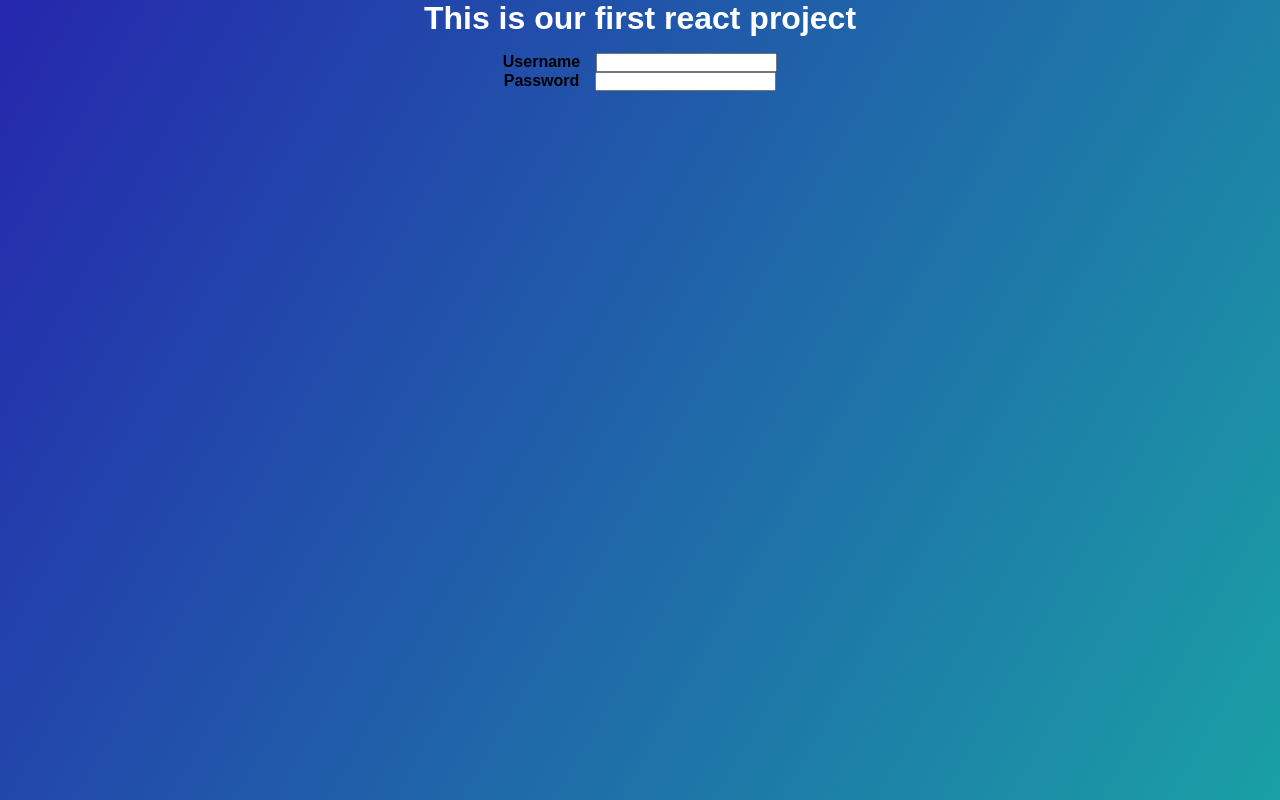
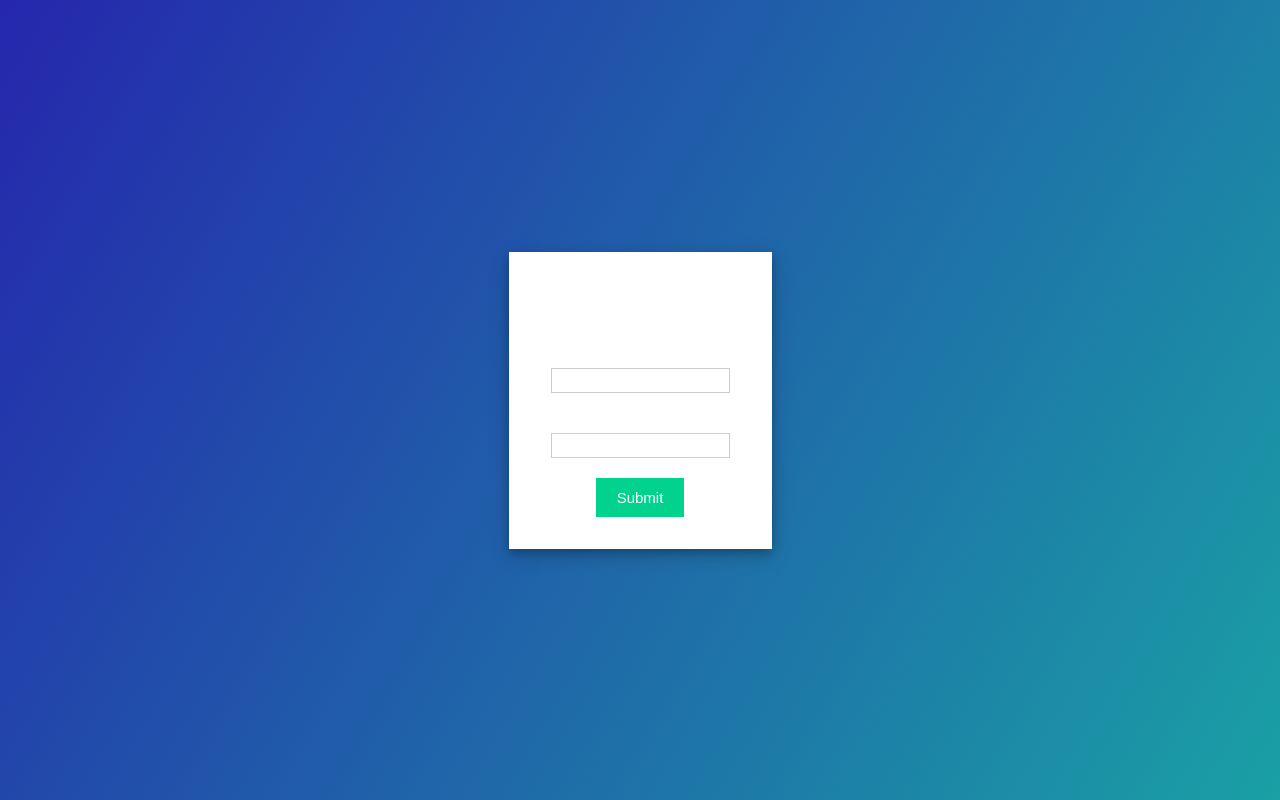
Before and after one commit to mmateen19/4353Project, a React (Create React App) app in the folder gasprice-app/: page / in a window 1280 px wide. Built offline with nearby package versions, Linux system fonts and the light colour scheme.

Commit message:
kind of created login form

```diff
--- a/gasprice-app/src/App.css
+++ b/gasprice-app/src/App.css
@@ -13,6 +13,14 @@
 
 .App {
   text-align: center;
+  font-family: sans-serif;
+  display: flex;
+  align-items: center;
+  justify-content: center;
+  flex-direction: column;
+  gap: 20px;
+  height: 100vh;
+  font-family: Cambria, Cochin, Georgia, Times, "Times New Roman", serif;
 }
 
 .App-header {
@@ -45,3 +53,55 @@
   position: relative;
   display: inline-block;
 }
+
+input[type="text"],
+input[type="password"] {
+  height: 25px;
+  border: 1px solid rgba(0, 0, 0, 0.2);
+}
+
+input[type="submit"] {
+  margin-top: 10px;
+  cursor: pointer;
+  font-size: 15px;
+  background: #01d28e;
+  border: 1px solid #01d28e;
+  color: #fff;
+  padding: 10px 20px;
+}
+
+input[type="submit"]:hover {
+  background: #6cf0c2;
+}
+
+.button-container {
+  display: flex;
+  justify-content: center;
+}
+
+.login-form {
+  background-color: white;
+  padding: 2rem;
+  box-shadow: 0 4px 8px 0 rgba(0, 0, 0, 0.2), 0 6px 20px 0 rgba(0, 0, 0, 0.19);
+}
+
+.list-container {
+  display: flex;
+}
+
+.error {
+  color: red;
+  font-size: 12px;
+}
+
+.title {
+  font-size: 25px;
+  margin-bottom: 20px;
+}
+
+.input-container {
+  display: flex;
+  flex-direction: column;
+  gap: 8px;
+  margin: 10px;
+}
--- a/gasprice-app/src/App.js
+++ b/gasprice-app/src/App.js
@@ -1,12 +1,21 @@
-import './App.css';
+import React, { useState } from "react";
+import "./App.css";
 //import components here
-import Login from './components/Login';
+import Login from "./components/Login";
 
 function App() {
+  //these are states to handle the invalid sign in
+  const [errorMessages, setErrorMessages] = useState({});
+  const [isSubmitted, setIsSubmitted] = useState(false);
+
   return (
-    <div className = "App">
-      <h1>This is our first react project</h1>
-      <Login />
+    <div className="App">
+      <Login
+        errorMessages={errorMessages}
+        setErrorMessages={setErrorMessages}
+        isSubmitted={isSubmitted}
+        setIsSubmitted={setIsSubmitted}
+      />
     </div>
   );
 }
--- a/gasprice-app/src/components/Login.js
+++ b/gasprice-app/src/components/Login.js
@@ -1,14 +1,91 @@
 //this is where we will make components to add to the main app
-import React from 'react';
+import React from "react";
 
-const Login = () => {
-    //todo
-    const loginButtonHandler = (e) => {
-        console.log(e);
-    };
+const Login = ({
+  errorMessages,
+  setErrorMessages,
+  isSubmitted,
+  setIsSubmitted,
+}) => {
+  //todo
+  // const loginButtonHandler = (e) => {
+  //     console.log(e);
+  // };
 
-    return (
-        <div className='Login'>
+  const handleSubmit = (event) => {
+    // Prevent page reload
+    event.preventDefault();
+    var { uname, pass } = document.forms[0];
+
+    // Find user login info
+    const userData = database.find((user) => user.username === uname.value);
+
+    // Compare user info
+    if (userData) {
+      if (userData.password !== pass.value) {
+        // Invalid password
+        setErrorMessages({ name: "pass", message: errors.pass });
+      } else {
+        setIsSubmitted(true);
+      }
+    } else {
+      // Username not found
+      setErrorMessages({ name: "uname", message: errors.uname });
+    }
+  };
+
+  const database = [
+    {
+      username: "user1",
+      password: "pass1",
+    },
+    {
+      username: "user2",
+      password: "pass2",
+    },
+  ];
+
+  const errors = {
+    uname: "invalid username",
+    pass: "invalid password",
+  };
+
+  const renderErrorMessage = (name) =>
+    name === errorMessages.name && (
+      <div className="error">{errorMessages.message}</div>
+    );
+
+  const renderForm = (
+    <div className="form">
+      <form>
+        <div className="input-container">
+          <label>Username </label>
+          <input type="text" name="uname" required />
+          {renderErrorMessage("uname")}
+        </div>
+        <div className="input-container">
+          <label>Password </label>
+          <input type="password" name="pass" required />
+          {renderErrorMessage("pass")}
+        </div>
+        <div className="button-container">
+          <input type="submit" />
+        </div>
+      </form>
+    </div>
+  );
+
+  return (
+    <div className="app">
+      <div className="login-form">
+        <div className="title">Sign In</div>
+        {isSubmitted ? <div>User is successfully logged in</div> : renderForm}
+      </div>
+    </div>
+  );
+
+  /*
+    <div className='Login'>
             <div>
                 <h1 className = 'Login-words'>Username</h1>
                 <input className='Login-input' type='text'/>
@@ -18,7 +95,7 @@
                 <input className='Login-input' type='text'/>
             </div>
         </div>
-    );
+        */
 };
 
 export default Login;
```
